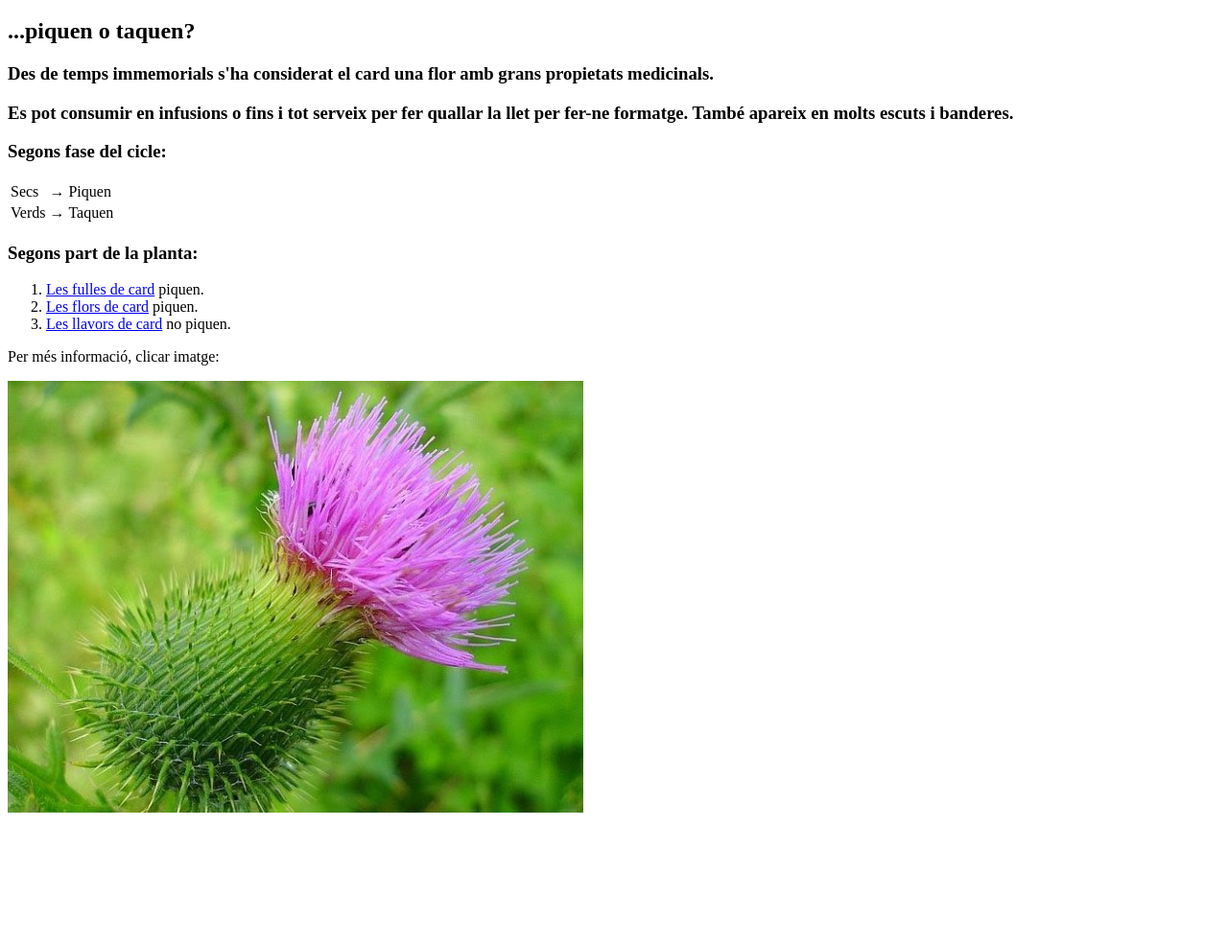
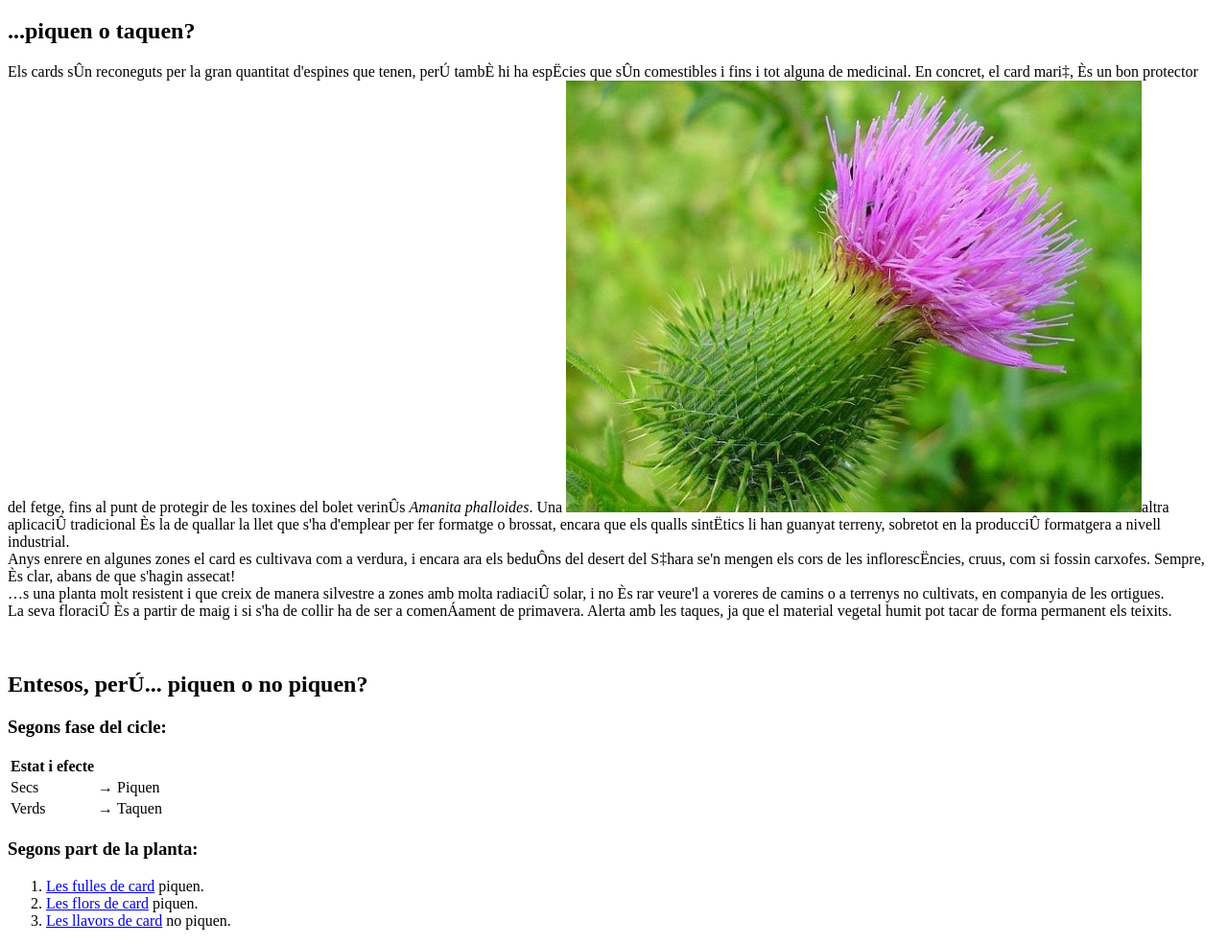
Before and after one commit to jordigithub1/LMSGI2, a plain HTML site: page index.html in a window 1280 px wide. Shown: the part 61-1046 px from the top of the page at 96% size. Before the commit the page ends 920 px from the top, so only its background shows below. Drawn offline with Linux system fonts and the light colour scheme.

Commit message:
Update index.html

```diff
--- a/index.html
+++ b/index.html
@@ -1,26 +1,52 @@
 <!DOCTYPE html>
-<html>
+<html lang="ca">
 <head>
 	<title>Els cards secs</title>
-	<meta name="description" content="Web resum de com els cards secs piquen i els verds taquen, amb una fotografia d'una flor de card">
+	<meta name="description" content="cards secs piquen, verds taquen, usos i utilitats dels cards, parts de la planta">
+	<link rel="stylesheet" href="css/theme.css">
 </head>
 <body>
+	<div class="1">
 		<h1>Els cards secs...</h1>
 		<h2>...piquen o taquen?</h2>
-	<h3>Des de temps immemorials s'ha considerat el card una flor amb grans propietats medicinals. <p>
-	Es pot consumir en infusions o fins i tot serveix per fer quallar la llet per fer-ne formatge. També apareix en molts escuts i banderes.</h3>
+	</div>
+	<div class="2">
+		<p>Els cards sÛn reconeguts per la gran quantitat d'espines que tenen, perÚ tambÈ hi ha espËcies que sÛn comestibles i fins i tot alguna de
+		medicinal. En concret, el card mari‡, Ès un bon protector del fetge,
+		fins al punt de protegir de les toxines del bolet verinÛs <i>Amanita phalloides</i>. Una <a href="https://ca.wikipedia.org/wiki/Card_mari%C3%A0"> <img src="img/card.jpg" alt="Card"></a>altra
+		aplicaciÛ tradicional Ès la de quallar la llet que s'ha d'emplear per
+		fer formatge o brossat, encara que els qualls sintËtics li han guanyat
+		terreny, sobretot en la producciÛ formatgera a nivell industrial. <br>
+		Anys enrere en algunes zones el card es cultivava com a verdura, i
+		encara ara els beduÔns del desert del S‡hara se'n mengen els cors de
+		les inflorescËncies, cruus, com si fossin carxofes. Sempre, Ès clar,
+		abans de que s'hagin assecat! <br>
+		…s una planta molt resistent i que creix de manera silvestre a zones
+		amb molta radiaciÛ solar, i no Ès rar veure'l a voreres de camins o a
+		terrenys no cultivats, en companyia de les ortigues. <br>
+		La seva floraciÛ Ès a partir de maig i si s'ha de collir ha de ser a comenÁament de primavera. Alerta amb les taques, ja que el material vegetal humit pot tacar de forma permanent els teixits.</p><br>
+	</div>
+	<div class="3">
+		<h2>Entesos, perÚ... piquen o no piquen?</h2>
 		<h3>Segons fase del cicle:</h3>
 			<table>
+				<thead>
+					<tr>
+						<th>Estat i efecte</th><th></th><th></th>
+					</tr>
+				</thead>
+				<tbody>
 				<tr>
 					<td>Secs</td>
-			<td>&rarr;</td>
+					<td>&#8594;</td>
 					<td>Piquen</td>
 				</tr>
 				<tr>
 					<td>Verds</td>
-			<td>&rarr;</td>
+					<td>&#8594;</td>
 					<td>Taquen</td>
 				</tr>
+			</tbody>
 		</table>
 		<h3>Segons part de la planta:</h3>
 		<ol>
@@ -28,9 +54,6 @@
 			<li><a href="https://goo.gl/urUorV">Les flors de card</a> piquen.</li>
 			<li><a href="https://goo.gl/F8Lqco">Les llavors de card</a> no piquen.</li>
 		</ol>
-	<p>Per m&eacute;s informaci&oacute;, clicar imatge:</p>
-	<a href="https://ca.wikipedia.org/wiki/Card_mari%C3%A0">
-		<img src="img/card.jpg" alt="Card">
-	</a>
+	</div>
 </body>
 </html>
```
Lines whose indentation alone changed are shown as unchanged.
